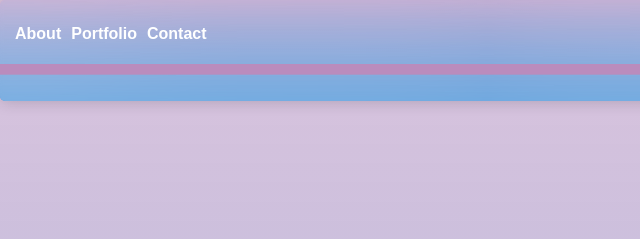
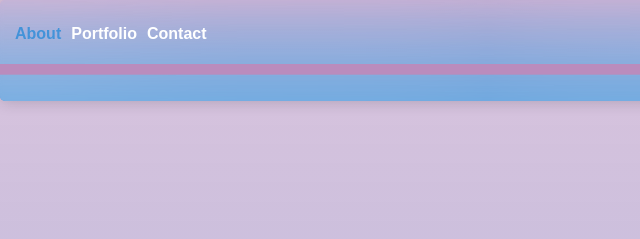
Before and after one commit to Sandrajasmin/Portfolio-1, a plain HTML site: page index.html in a window 1280 px wide. In both pictures the pointer is over the link "About". Shown: the top 239 px of the page, 0-640 px from the left. Drawn offline with Linux system fonts and the light colour scheme.

Commit message:
active links and hover

```diff
--- a/css/style.css
+++ b/css/style.css
@@ -60,6 +60,10 @@ body {
 .inner {
     width: 320px;
     margin: 0% auto;
+}
+
+a:hover, a:active {
+    color: #4393D9;
 }
 
 /* NAVIGATION */
```
